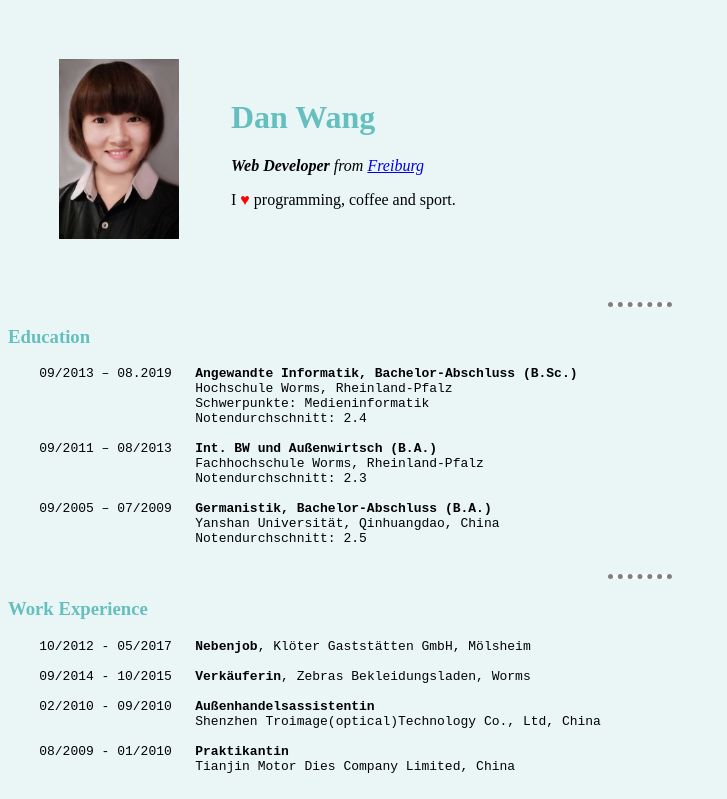
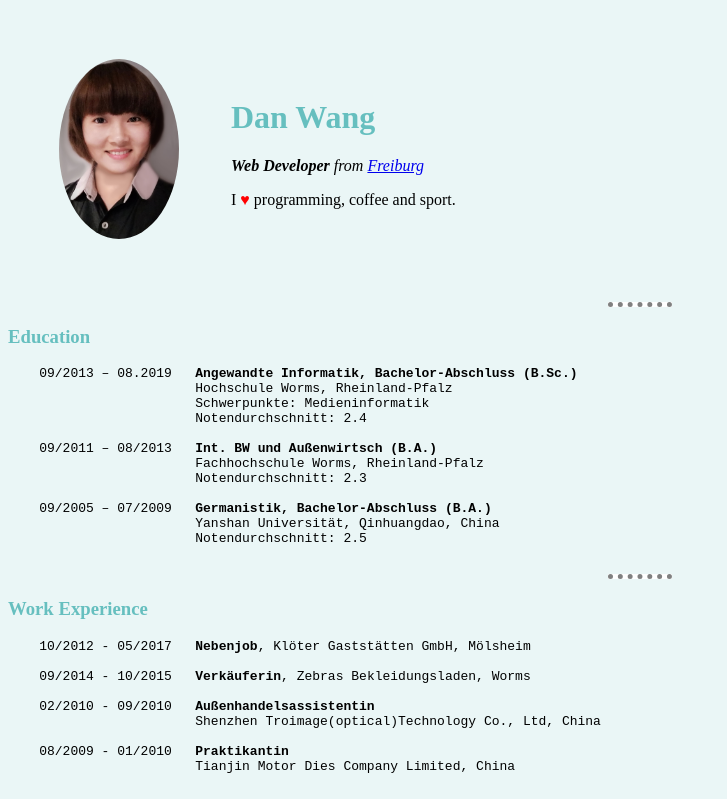
Before and after one commit to Dandanaha/cv, a plain HTML site: page index.html in a window 1280 px wide. Shown: the top 799 px of the page, without its empty margins (0-727 px from the left). Drawn offline with Linux system fonts and the light colour scheme.

Commit message:
the form of the personal foto has been changed

```diff
--- a/css/styles.css
+++ b/css/styles.css
@@ -1,5 +1,9 @@
 body {
     background-color: #EAF6F6;
+  }
+
+  #foto {
+    border-radius: 100%;
   }
 
   hr {
--- a/index.html
+++ b/index.html
@@ -14,7 +14,7 @@
   <table cellspacing="50px">
     <tr>
       <td>
-        <img src="images/Dan2019.jpg" alt="dan's profile picture" width="120" height="180">
+        <img id="foto" src="images/Dan2019.jpg" alt="dan's profile picture" width="120" height="180">
       </td>
       <td>
         <h1>Dan Wang</h1>
```
